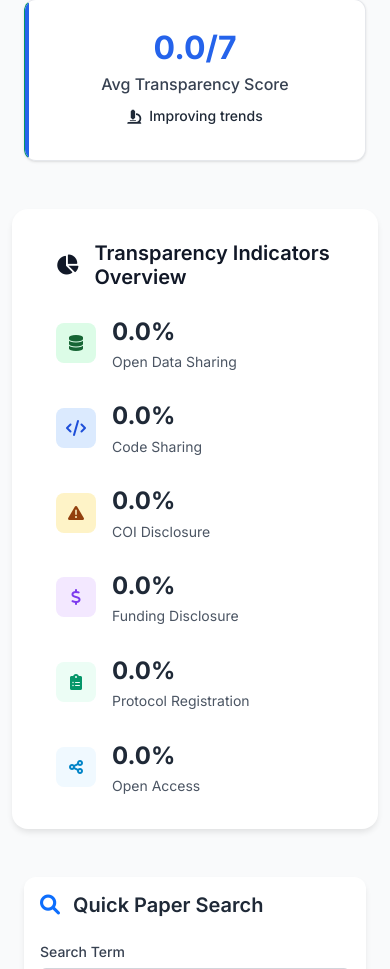
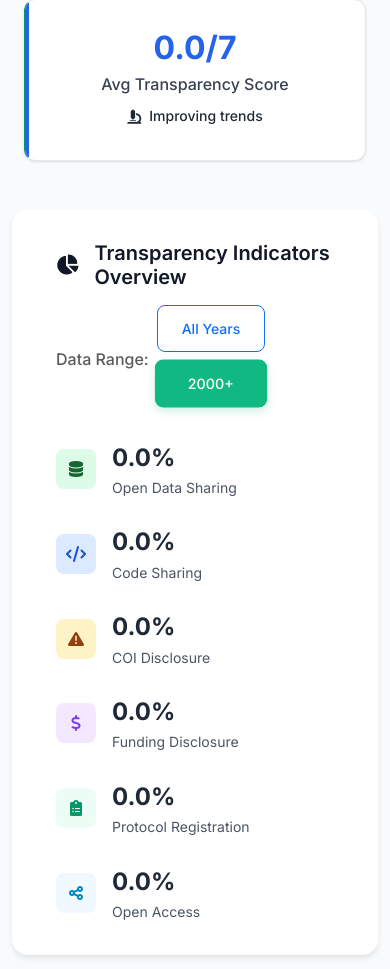
Before and after one commit to choxos/OpenScienceTracker, a Django app: page / in a window 390 px wide. Shown: the part 1160-2129 px from the top of the page. Run offline with Django 5.2, Linux system fonts and the light colour scheme; data that the repository does not hold is empty; parts of the project's set-up code (start-up, migrations or seed data) failed here and were passed over.

Commit message:
📊 Add year filter to home page transparency indicators
🎯 New Feature: Database Range Filter
- Added 'All Years' vs '2000+' option to transparency indicators overview
- Default set to '2000+' as requested for modern open science focus
- Interactive radio buttons with smooth transitions

🔧 Implementation Details:
- Updated HomeView to handle year_filter parameter
- Applied year filtering to Paper queryset (pub_year__gte=2000)
- Updated transparency statistics calculations with filtered data
- Maintained backward compatibility with existing statistics

🎨 UI Enhancements:
- Responsive filter controls positioned next to section title
- Bootstrap radio button group with outline styling
- Loading state animation during filter changes
- Consistent design across all home templates

📱 Multi-Template Support:
- home.html: Main home page with year filter
- home_unified.html: Unified theme template
- partials/home_content.html: AJAX partial template
- JavaScript functionality for seamless filter switching

✨ User Experience:
- Instant filter switching with page reload
- Default 2000+ filter for modern transparency trends
- Visual feedback during data loading
- Maintains URL state for bookmarkable filtered views

Home page now shows targeted transparency data for the open science era! 🚀

```diff
--- a/templates/tracker/home.html
+++ b/templates/tracker/home.html
@@ -67,10 +67,26 @@
 <!-- Transparency Overview -->
 <section class="ost-transparency-overview">
     <div class="xera-container">
-        <h2 class="xera-card-title mb-4">
-            <i class="fas fa-chart-pie me-2"></i>
-            Transparency Indicators Overview
-        </h2>
+        <div class="d-flex flex-column flex-md-row justify-content-between align-items-start align-items-md-center mb-4">
+            <h2 class="xera-card-title mb-3 mb-md-0">
+                <i class="fas fa-chart-pie me-2"></i>
+                Transparency Indicators Overview
+            </h2>
+
+            <!-- Year Filter -->
+            <div class="year-filter-section">
+                <form method="get" id="transparency-year-filter" class="d-flex align-items-center">
+                    <label class="me-2 text-muted fw-medium">Data Range:</label>
+                    <div class="btn-group btn-group-sm" role="group" data-bs-toggle="buttons">
+                        <input type="radio" class="btn-check" name="year_filter" id="year_all" value="all" {% if not year_filter or year_filter == 'all' %}{% else %}{% endif %}>
+                        <label class="btn btn-outline-primary" for="year_all">All Years</label>
+
+                        <input type="radio" class="btn-check" name="year_filter" id="year_2000" value="2000" {% if not year_filter or year_filter == '2000' %}checked{% endif %}>
+                        <label class="btn btn-outline-primary" for="year_2000">2000+</label>
+                    </div>
+                </form>
+            </div>
+        </div>
 
         <div class="ost-transparency-metrics">
             <div class="ost-transparency-metric">
@@ -316,8 +332,25 @@ document.querySelector('[data-search-debounce]').addEventListener('keypress', fu
     }
 });
 
-// Add smooth animations for metric cards
+// Year filter functionality for transparency indicators
 document.addEventListener('DOMContentLoaded', function() {
+    const yearFilterForm = document.getElementById('transparency-year-filter');
+    const yearFilterInputs = yearFilterForm.querySelectorAll('input[name="year_filter"]');
+
+    // Handle year filter change
+    yearFilterInputs.forEach(input => {
+        input.addEventListener('change', function() {
+            if (this.checked) {
+                // Add loading state
+                document.querySelector('.ost-transparency-metrics').style.opacity = '0.6';
+
+                // Submit form to reload with new filter
+                yearFilterForm.submit();
+            }
+        });
+    });
+
+    // Add smooth animations for metric cards
     const metricsObserver = new IntersectionObserver(function(entries) {
         entries.forEach(entry => {
             if (entry.isIntersecting) {
--- a/tracker/views.py
+++ b/tracker/views.py
@@ -25,8 +25,18 @@ class HomeView(TemplateView):
     def get_context_data(self, **kwargs):
         context = super().get_context_data(**kwargs)
 
-        # Optimized statistics with single aggregation query
-        stats = Paper.objects.aggregate(
+        # Get year filter parameter (default to 2000+)
+        year_filter = self.request.GET.get('year_filter', '2000')
+        context['year_filter'] = year_filter
+
+        # Apply year filtering to queryset
+        papers_queryset = Paper.objects.all()
+        if year_filter == '2000':
+            papers_queryset = papers_queryset.filter(pub_year__gte=2000)
+        # If year_filter == 'all', use all papers (no additional filter)
+
+        # Optimized statistics with single aggregation query (filtered by year)
+        stats = papers_queryset.aggregate(
             total_papers=Count('id'),
             avg_transparency_score=Avg('transparency_score'),
             open_data_count=Count('id', filter=Q(is_open_data=True)),
```
Also changed, not shown: templates/tracker/home_unified.html (+43 -5 lines), templates/tracker/partials/home_content.html (+20 -4 lines).
